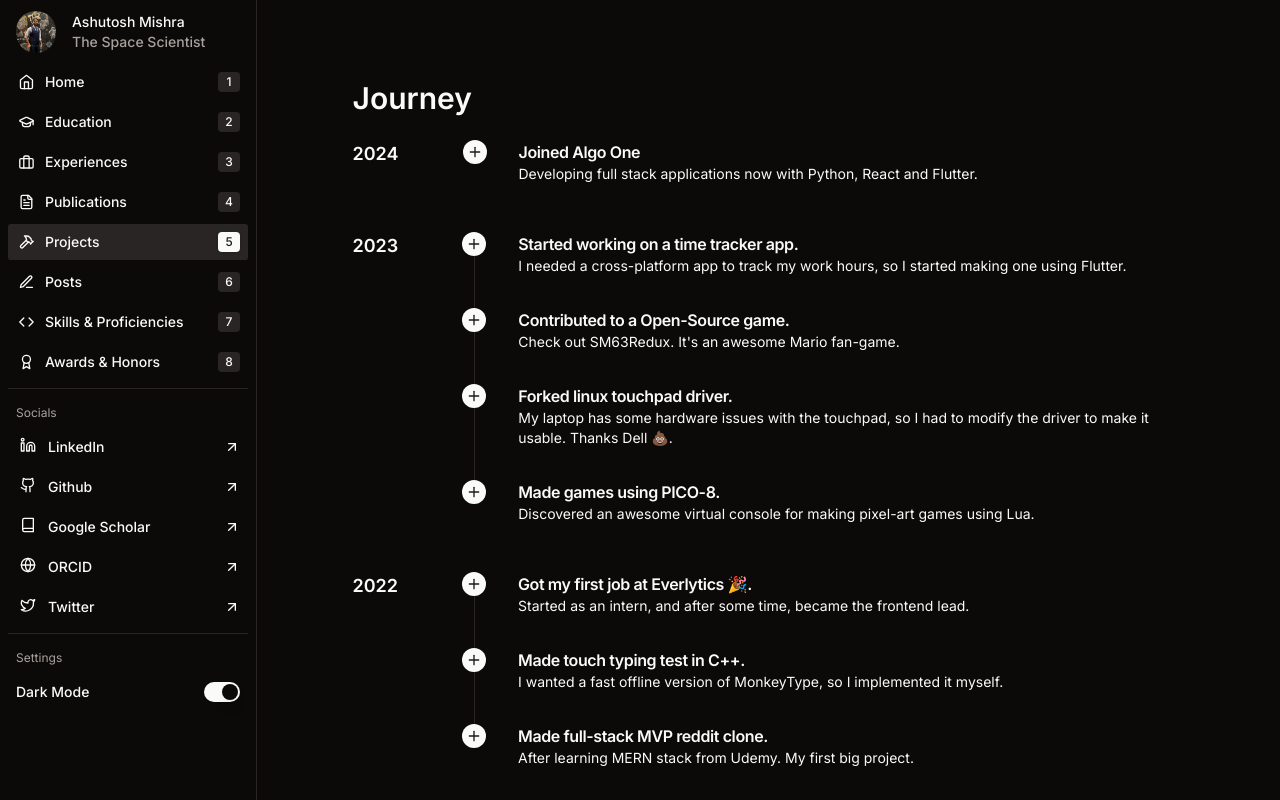
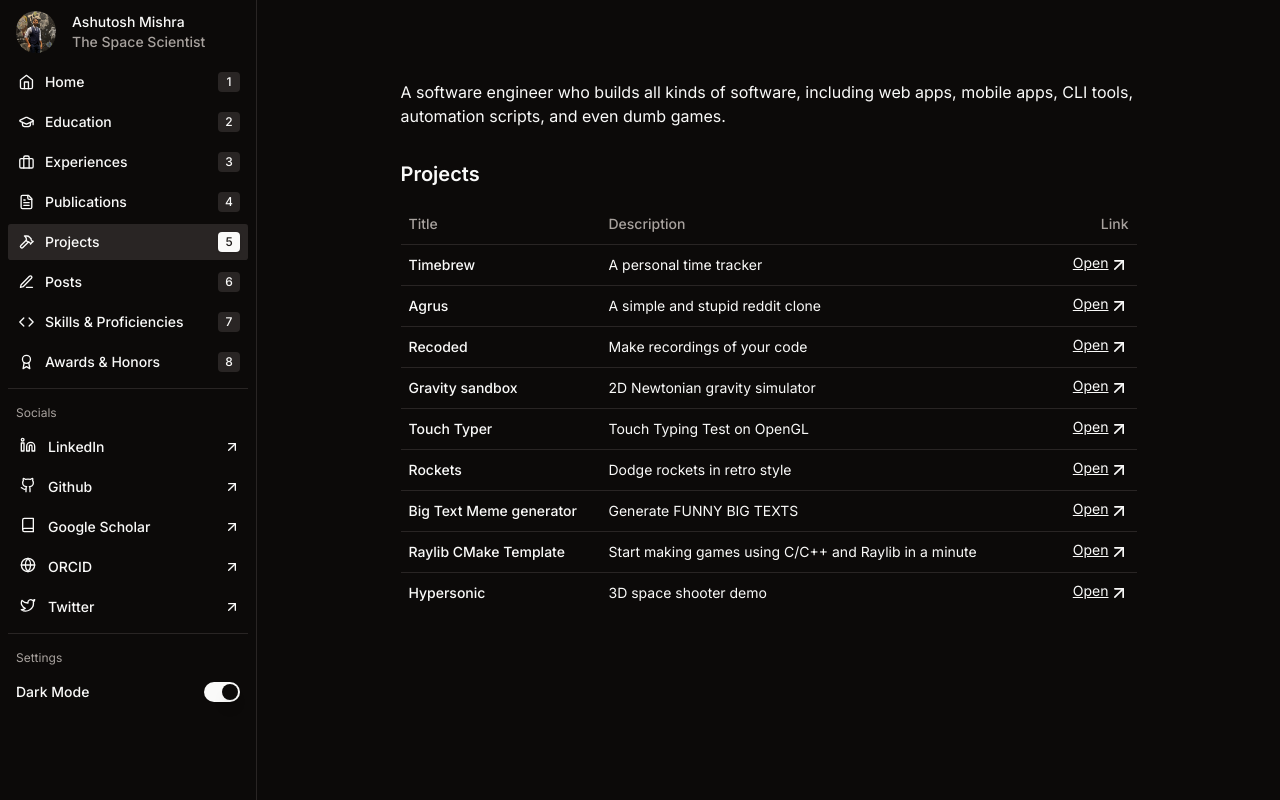
Before and after one commit to drashutoshspace/MyPortfolio, a Next.js app: page /projects in a window 1280 px wide. Built offline with nearby package versions, Linux system fonts and the light colour scheme.

Commit message:
added background video

```diff
--- a/app/page.tsx
+++ b/app/page.tsx
@@ -1,12 +1,3 @@
-import {
-  Table,
-  TableBody,
-  TableCell,
-  TableHead,
-  TableHeader,
-  TableRow,
-} from "@/components/ui/table";
-import { ArrowUpRightIcon } from "lucide-react";
 import { ScrollArea } from "@/components/ui/scroll-area";
 import type { Metadata } from "next";
 
@@ -15,88 +6,26 @@ export const metadata: Metadata = {
   description: "Frontend Engineer",
 };
 
-const projects = [
-  {
-    title: "Timebrew",
-    description: "A personal time tracker",
-    link: "https://github.com/siddharthroy12/timebrew",
-  },
-  {
-    title: "Agrus",
-    description: "A simple and stupid reddit clone",
-    link: "https://github.com/siddharthroy12/Agrus",
-  },
-  {
-    title: "Recoded",
-    description: "Make recordings of your code",
-    link: "https://github.com/siddharthroy12/recoded",
-  },
-  {
-    title: "Gravity sandbox",
-    description: "2D Newtonian gravity simulator",
-    link: "https://github.com/siddharthroy12/recoded",
-  },
-  {
-    title: "Touch Typer",
-    description: "Touch Typing Test on OpenGL",
-    link: "https://github.com/siddharthroy12/TouchTyper",
-  },
-  {
-    title: "Rockets",
-    description: "Dodge rockets in retro style",
-    link: "https://www.lexaloffle.com/bbs/?pid=111184",
-  },
-  {
-    title: "Big Text Meme generator",
-    description: "Generate FUNNY BIG TEXTS",
-    link: "https://big-text-meme-generator.vercel.app/",
-  },
-  {
-    title: "Raylib CMake Template",
-    description: "Start making games using C/C++ and Raylib in a minute",
-    link: "https://github.com/siddharthroy12/raylib-cmake-template",
-  },
-  {
-    title: "Hypersonic",
-    description: "3D space shooter demo",
-    link: "https://github.com/siddharthroy12/Hypersonic",
-  },
-];
-
 export default function Home() {
   return (
-    <ScrollArea className="grow w-full h-full">
-      <main className="max-w-[50rem] mx-auto px-8 py-20">
+    <ScrollArea className="grow w-full h-full relative">
+      {/* Background video */}
+      <video
+  autoPlay
+  muted
+  loop
+  className="absolute top-0 left-0 w-full h-full object-cover -z-11"
+>
+  <source src="shower2.mp4" type="video/mp4" />
+  Your browser does not support the video tag.
+</video>
+
+
+      <main className="relative z-10 max-w-[50rem] mx-auto px-8 py-20 text-white">
         <p className="mb-8">
-          A software engineer who builds all kinds of software, including web apps, mobile apps, CLI tools, automation scripts, and even dumb games.
+          A software engineer who builds all kinds of software, including web
+          apps, mobile apps, CLI tools, automation scripts, and even dumb games.
         </p>
-        <h2 className="mt-8 mb-4 text-xl font-semibold">Projects</h2>
-        <Table>
-          <TableHeader>
-            <TableRow>
-              <TableHead className="w-[200px]">Title</TableHead>
-              <TableHead>Description</TableHead>
-              <TableHead className="text-right">Link</TableHead>
-            </TableRow>
-          </TableHeader>
-          <TableBody>
-            {projects.map((project) => (
-              <TableRow key={project.title}>
-                <TableCell className="font-medium">{project.title}</TableCell>
-                <TableCell>{project.description}</TableCell>
-                <TableCell className="text-right">
-                  <a
-                    href={project.link}
-                    target="_blank"
-                    className="flex underline justify-end"
-                  >
-                    Open <ArrowUpRightIcon className="w-[20px]" />
-                  </a>
-                </TableCell>
-              </TableRow>
-            ))}
-          </TableBody>
-        </Table>
       </main>
     </ScrollArea>
   );
--- a/app/projects/page.tsx
+++ b/app/projects/page.tsx
@@ -1,149 +1,103 @@
-import { PlusIcon } from "lucide-react";
-import { Metadata } from "next";
+import {
+  Table,
+  TableBody,
+  TableCell,
+  TableHead,
+  TableHeader,
+  TableRow,
+} from "@/components/ui/table";
+import { ArrowUpRightIcon } from "lucide-react";
+import { ScrollArea } from "@/components/ui/scroll-area";
+import type { Metadata } from "next";
 
 export const metadata: Metadata = {
-  title: "Journey",
-  description: "From being born to becoming developer",
+  title: "Ashutosh Mishra",
+  description: "Frontend Engineer",
 };
 
-const timeline = [
+const projects = [
   {
-    year: "2024",
-    events: [
-      {
-        title: "Joined Algo One",
-        description: "Developing full stack applications now with Python, React and Flutter.",
-      },
-    ],
+    title: "Timebrew",
+    description: "A personal time tracker",
+    link: "https://github.com/siddharthroy12/timebrew",
   },
   {
-    year: "2023",
-    events: [
-      {
-        title: "Started working on a time tracker app.",
-        description:
-          "I needed a cross-platform app to track my work hours, so I started making one using Flutter.",
-      },
-      {
-        title: "Contributed to a Open-Source game.",
-        description: "Check out SM63Redux. It's an awesome Mario fan-game.",
-      },
-      {
-        title: "Forked linux touchpad driver.",
-        description:
-          "My laptop has some hardware issues with the touchpad, so I had to modify the driver to make it usable. Thanks Dell 💩.",
-      },
-      {
-        title: "Made games using PICO-8.",
-        description:
-          "Discovered an awesome virtual console for making pixel-art games using Lua.",
-      },
-    ],
+    title: "Agrus",
+    description: "A simple and stupid reddit clone",
+    link: "https://github.com/siddharthroy12/Agrus",
   },
   {
-    year: "2022",
-    events: [
-      {
-        title: "Got my first job at Everlytics 🎉.",
-        description:
-          "Started as an intern, and after some time, became the frontend lead.",
-      },
-      {
-        title: "Made touch typing test in C++.",
-        description:
-          "I wanted a fast offline version of MonkeyType, so I implemented it myself.",
-      },
-      {
-        title: "Made full-stack MVP reddit clone.",
-        description:
-          "After learning MERN stack from Udemy. My first big project.",
-      },
-    ],
+    title: "Recoded",
+    description: "Make recordings of your code",
+    link: "https://github.com/siddharthroy12/recoded",
   },
   {
-    year: "2021",
-    events: [
-      {
-        title: "Made a game in C.",
-        description: "A bullet-hell shooter game made using Raylib.",
-      },
-    ],
+    title: "Gravity sandbox",
+    description: "2D Newtonian gravity simulator",
+    link: "https://github.com/siddharthroy12/recoded",
   },
   {
-    year: "2020",
-    events: [
-      {
-        title: "Started learning web development 👨‍💻.",
-        description: "From FreeCodeCamp",
-      },
-    ],
+    title: "Touch Typer",
+    description: "Touch Typing Test on OpenGL",
+    link: "https://github.com/siddharthroy12/TouchTyper",
   },
   {
-    year: "2017",
-    events: [
-      {
-        title: "Discovered programming and linux 👀.",
-        description: "My programming journey begins here.",
-      },
-    ],
+    title: "Rockets",
+    description: "Dodge rockets in retro style",
+    link: "https://www.lexaloffle.com/bbs/?pid=111184",
   },
   {
-    year: "2003",
-    events: [
-      {
-        title: "Born 👶.",
-        description: "On 30th November.",
-      },
-    ],
+    title: "Big Text Meme generator",
+    description: "Generate FUNNY BIG TEXTS",
+    link: "https://big-text-meme-generator.vercel.app/",
+  },
+  {
+    title: "Raylib CMake Template",
+    description: "Start making games using C/C++ and Raylib in a minute",
+    link: "https://github.com/siddharthroy12/raylib-cmake-template",
+  },
+  {
+    title: "Hypersonic",
+    description: "3D space shooter demo",
+    link: "https://github.com/siddharthroy12/Hypersonic",
   },
 ];
 
-export default function Journey() {
+export default function Home() {
   return (
-    <div className="w-full py-20">
-      <div className="px-8 max-w-4xl mx-auto w-full">
-        <div className="w-full">
-          <h1 className="text-3xl font-semibold mb-6">Journey</h1>
-          <div className="flex flex-col items-stretch gap-12">
-            {timeline.map((year) => (
-              <div
-                className="flex flex-col items-baseline gap-6 md:flex-row md:gap-12"
-                key={year.year}
-              >
-                <div className="flex items-center">
-                  <div className="font-semibold text-lg">{year.year}</div>
-                  <hr className="my-0 ml-4 flex-1 border-dashed border-gray-200" />
-                </div>
-                <section>
-                  {year.events.map((event, index) => (
-                    <div
-                      className="relative flex pb-8 last:pb-0"
-                      key={event.title}
-                    >
-                      {index !== year.events.length - 1 ? (
-                        <div className="absolute inset-0 flex w-6 items-center justify-center">
-                          <div className="pointer-events-none h-full w-px border-l-[1px]"></div>
-                        </div>
-                      ) : null}
-                      <div className="z-0 flex h-6 w-6 shrink-0 items-center justify-center rounded-full bg-primary align-middle text-primary-foreground">
-                        <PlusIcon width={16} height={16} />
-                      </div>
-                      <div className="flex-grow pl-8">
-                        <div className="word-break-word flex flex-col">
-                          <div className="font-semibold tracking-tight">
-                            {event.title}
-                          </div>
-                          <div className="text-sm">{event.description}</div>
-                        </div>
-                      </div>
-                    </div>
-                  ))}
-                </section>
-              </div>
+    <ScrollArea className="grow w-full h-full">
+      <main className="max-w-[50rem] mx-auto px-8 py-20">
+        <p className="mb-8">
+          A software engineer who builds all kinds of software, including web apps, mobile apps, CLI tools, automation scripts, and even dumb games.
+        </p>
+        <h2 className="mt-8 mb-4 text-xl font-semibold">Projects</h2>
+        <Table>
+          <TableHeader>
+            <TableRow>
+              <TableHead className="w-[200px]">Title</TableHead>
+              <TableHead>Description</TableHead>
+              <TableHead className="text-right">Link</TableHead>
+            </TableRow>
+          </TableHeader>
+          <TableBody>
+            {projects.map((project) => (
+              <TableRow key={project.title}>
+                <TableCell className="font-medium">{project.title}</TableCell>
+                <TableCell>{project.description}</TableCell>
+                <TableCell className="text-right">
+                  <a
+                    href={project.link}
+                    target="_blank"
+                    className="flex underline justify-end"
+                  >
+                    Open <ArrowUpRightIcon className="w-[20px]" />
+                  </a>
+                </TableCell>
+              </TableRow>
             ))}
-          </div>
-        </div>
-      </div>
-    </div>
+          </TableBody>
+        </Table>
+      </main>
+    </ScrollArea>
   );
 }
```
Also changed, not shown: 2 other files (tests, documents, lock files or other folders).
